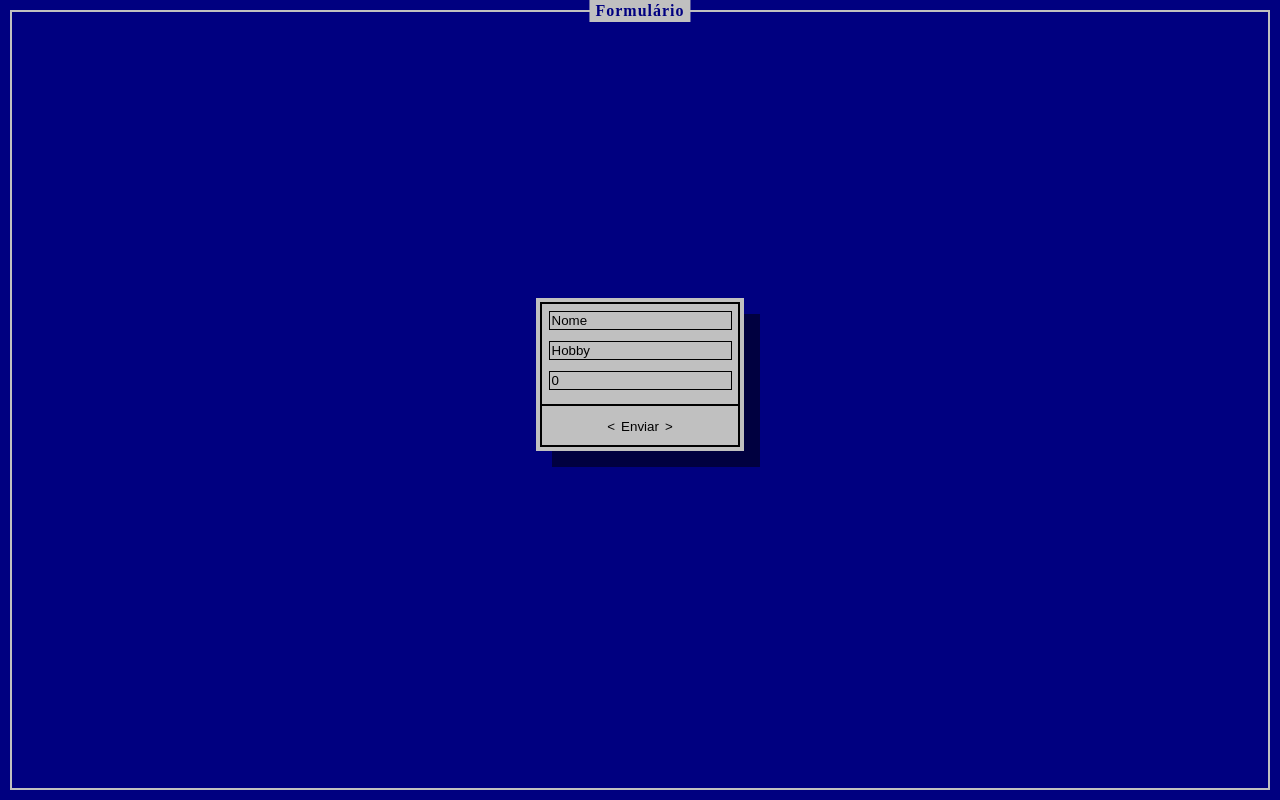
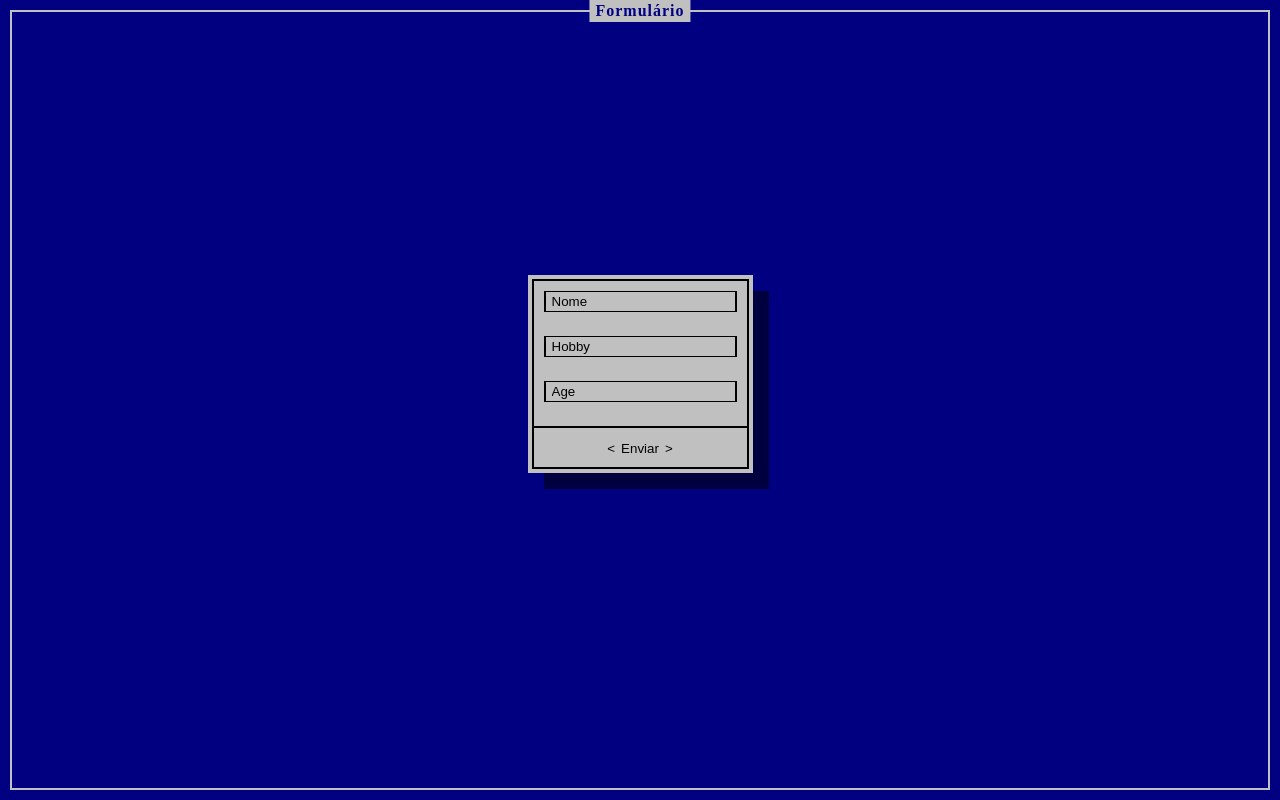
Before and after one commit to Kenzie-Academy-Brasil-Developers/react-atividade-s5-primeiro-contato-com-typescript-felipelarson, a React (Create React App) app in the folder formulario/: page / in a window 1280 px wide. Built offline with nearby package versions, Linux system fonts and the light colour scheme.

Commit message:
style: change border

```diff
--- a/formulario/src/App.tsx
+++ b/formulario/src/App.tsx
@@ -9,11 +9,11 @@ function App() {
 
   const [name, setName] = useState("")
   const [hobby, setHobby] = useState("")
-  const [age, setAge] = useState(0)
+  const [age, setAge] = useState("")
 
   const {createNewPerson, list, newPerson} = useList()
 
-  const handleSubmit = (name: string, hobby: string, age: number) => {
+  const handleSubmit = (name: string, hobby: string, age: string) => {
     const person = {name, hobby, age};
     createNewPerson(person)
   }
@@ -25,7 +25,7 @@ function App() {
         <Card>
           <Input placeholder="Nome" value={name} onChange={(e) => setName(e.target.value)} />
           <Input placeholder="Hobby" value={hobby} onChange={(e) => setHobby(e.target.value)} />
-          <Input type="number" placeholder="Age" value={age} onChange={(e) => setAge(e.target.value)} />
+          <Input placeholder="Age" value={age} onChange={(e) => setAge(e.target.value)} />
           <hr/>
           <Button onClick={() => handleSubmit(name, hobby, age)}>Enviar</Button>
         </Card>
--- a/formulario/src/components/Card/styles.css
+++ b/formulario/src/components/Card/styles.css
@@ -1,6 +1,5 @@
 .card {
   background: #c0c0c0;
-  width: 200px;
   padding: 4px;
   box-shadow: inset 0 0 0 4px #c0c0c0, inset 0 0 0 6px #000,
     1rem 1rem 0 rgba(0, 0, 0, 0.5);
--- a/formulario/src/components/Input/styles.css
+++ b/formulario/src/components/Input/styles.css
@@ -1,7 +1,12 @@
 input {
   background: transparent;
-  border: 1px solid #000;
+  border-top: 1px solid #000;
+  border-right: 2px solid #000;
+  border-bottom: 1px solid #000;
+  border-left: 2px solid #000;
   color: #000;
+  padding: 2px 6px;
+  margin: 12px;
 }
 
 input::placeholder {
--- a/formulario/src/context/ListProvider.tsx
+++ b/formulario/src/context/ListProvider.tsx
@@ -7,7 +7,7 @@ interface ListProviderProps {
 interface Person {
   name: string;
   hobby: string;
-  age: number;
+  age: string;
 }
 
 interface ListProviderData {
```
